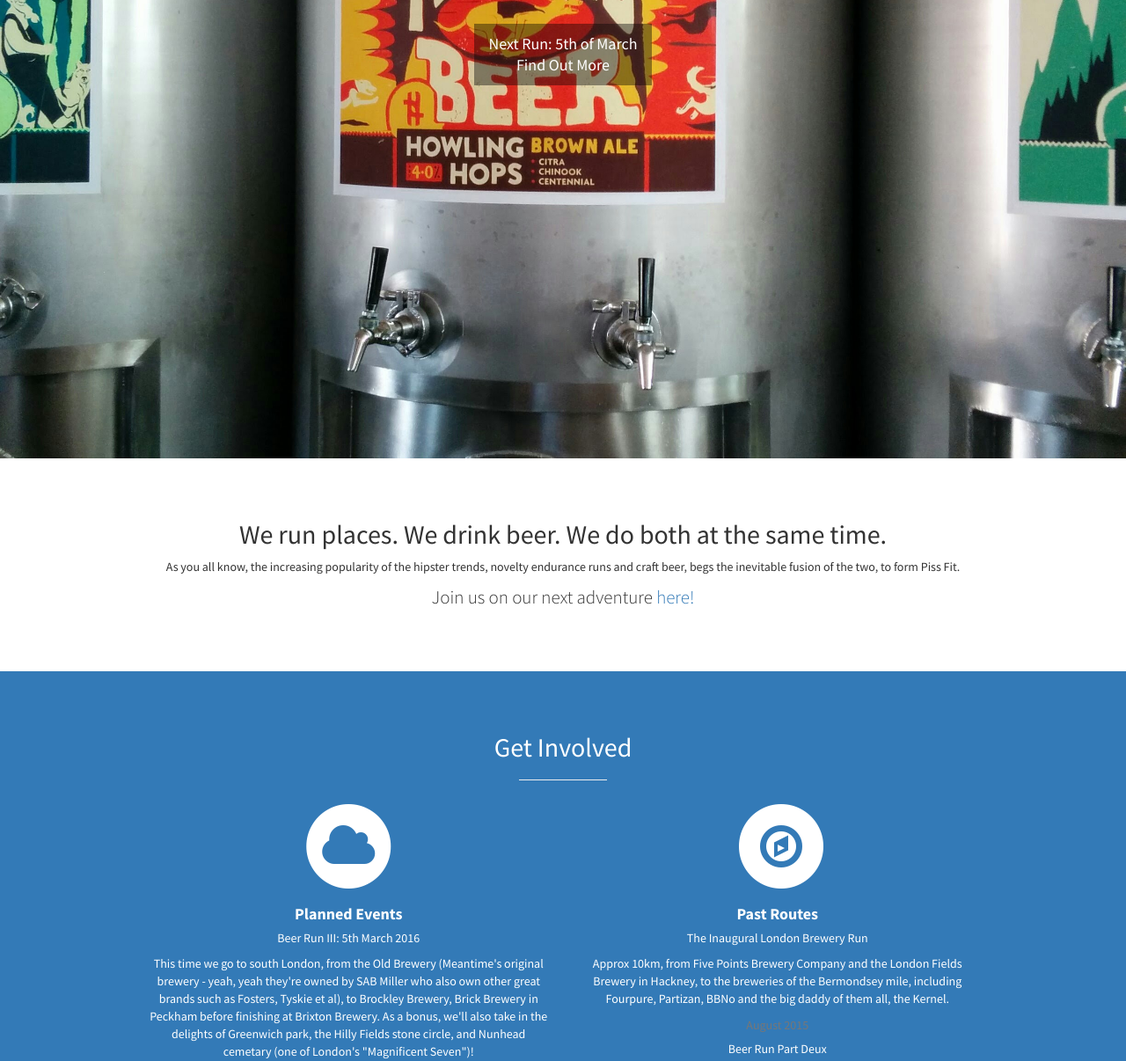
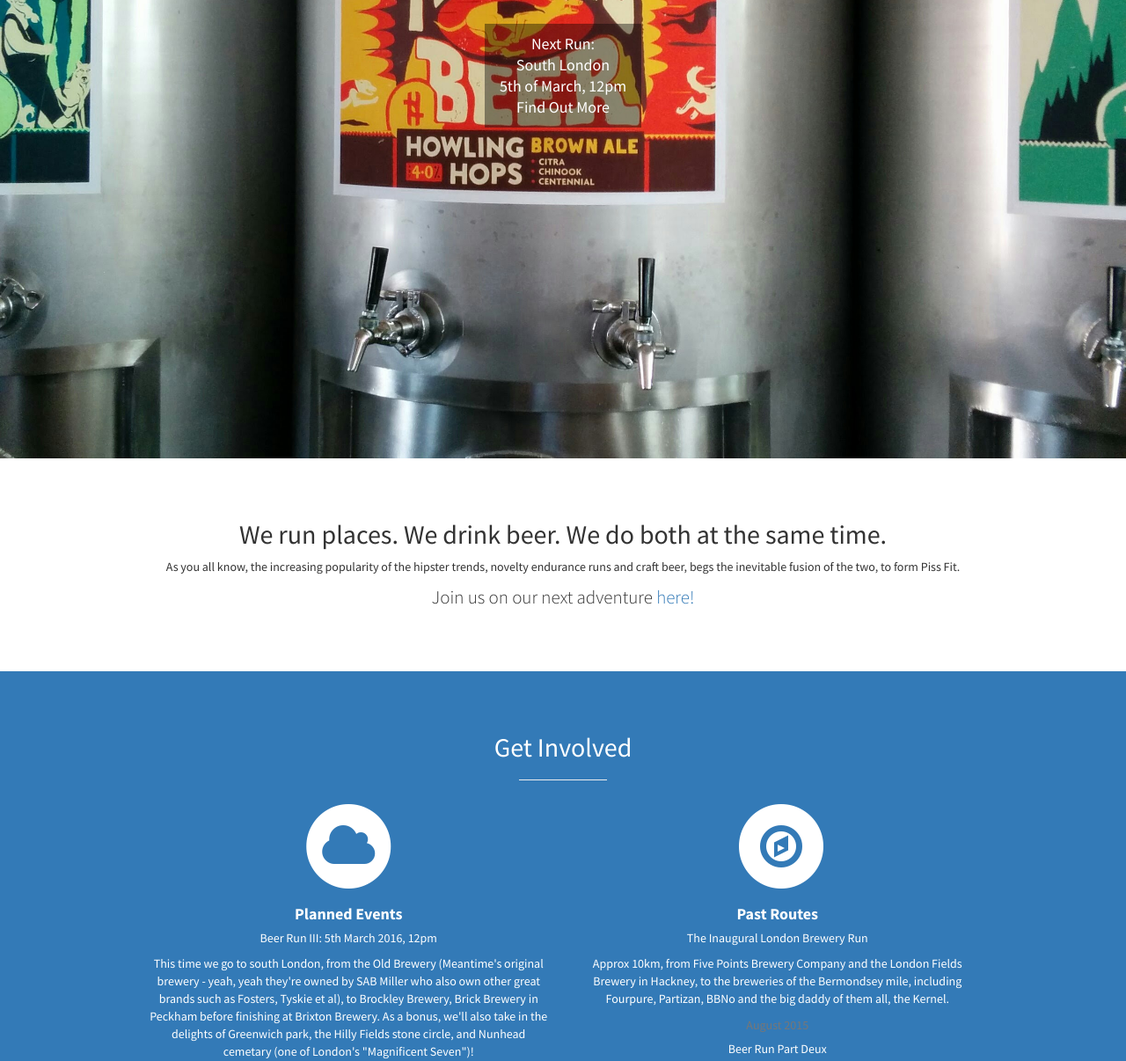
Before and after one commit to pasodoff/pissfit, a plain HTML site: page index.html in a window 1280 px wide. Shown: the part 279-1485 px from the top of the page at 88% size. Drawn offline with Linux system fonts and the light colour scheme.

Commit message:
added time

```diff
--- a/index.html
+++ b/index.html
@@ -61,7 +61,7 @@
             <h1>The Piss Fit Org</h1>
             <h3>running... w/ beer</h3>
             <br>
-            <a href="#about" class="btn btn-dark btn-lg">Next Run: 5th of March<br/> Find Out More</a>
+            <a href="#about" class="btn btn-dark btn-lg">Next Run:<br/> South London<br/> 5th of March, 12pm<br/> Find Out More</a>
         </div>
     </header>
 
@@ -98,7 +98,7 @@
                                 <h4>
                                     <strong>Planned Events</strong>
                                 </h4>
-                                <h5>Beer Run III: 5th March 2016</h5>
+                                <h5>Beer Run III: 5th March 2016, 12pm</h5>
                                 <p>This time we go to south London, from the Old Brewery (Meantime's original brewery - yeah, yeah they're owned by SAB Miller who also own other great brands such as Fosters, Tyskie et al), to Brockley Brewery, Brick Brewery in Peckham before finishing at Brixton Brewery. As a bonus, we'll also take in the delights of Greenwich park, the Hilly Fields stone circle, and Nunhead cemetary (one of London's "Magnificent Seven")!</p>
                                 <p><button class="btn btn-success" data-toggle="modal" data-target="#myModal">Sign Up</button></p>
                             </div>
```
